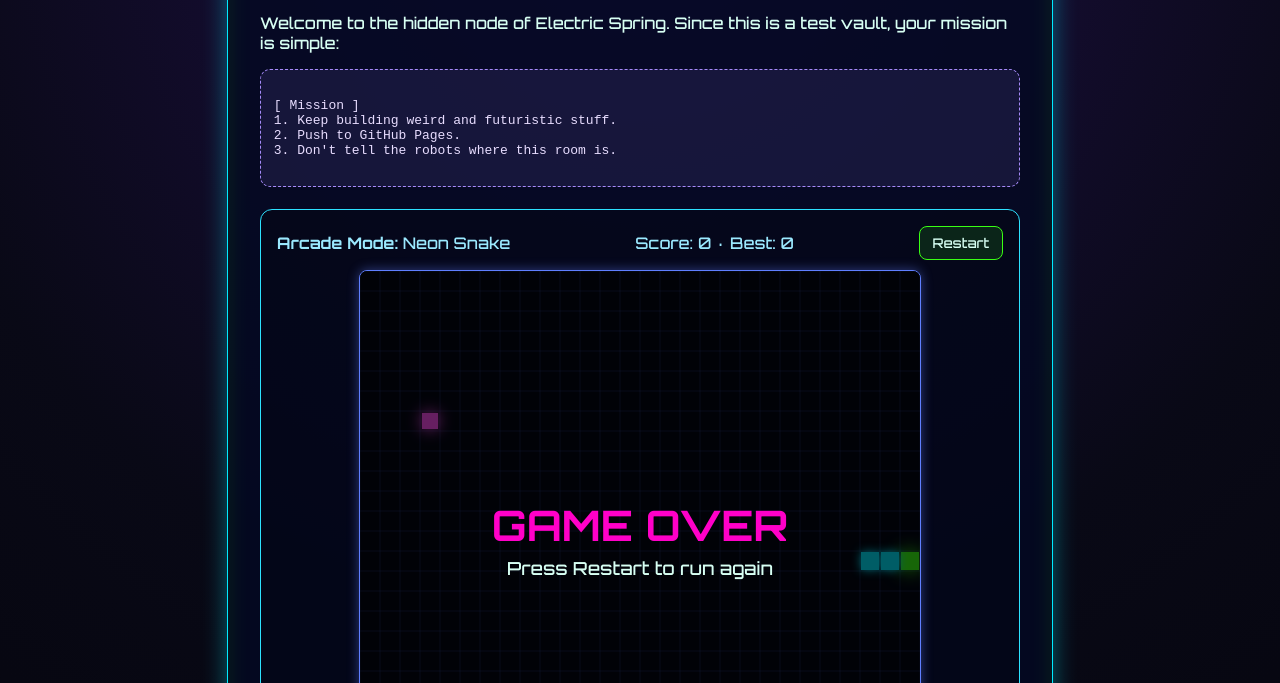
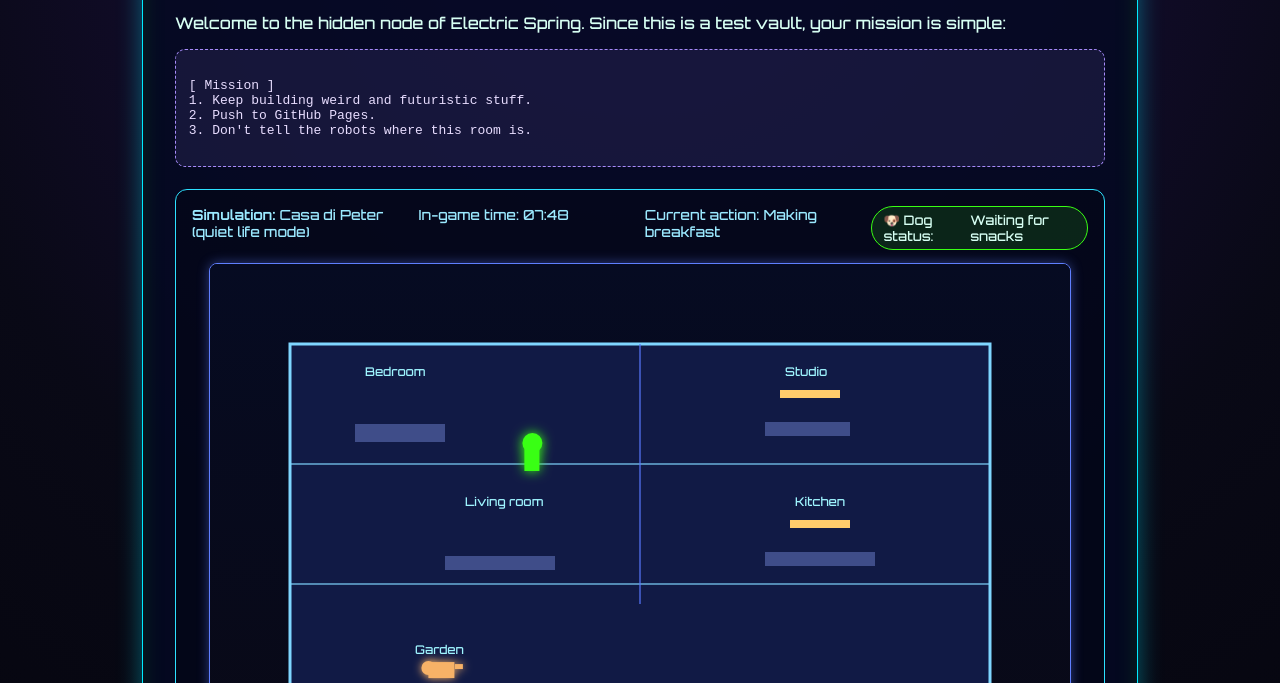
Before and after one commit to ElectricSpring/ElectricSpring.github.io, a plain HTML site: page secret-chamber.html in a window 1280 px wide. Shown: the part 117-800 px from the top of the page. Drawn offline with Linux system fonts and the light colour scheme.

Commit message:
Replace secret snake game with Peter house life simulation

```diff
--- a/secret-chamber.html
+++ b/secret-chamber.html
@@ -17,7 +17,7 @@
         }
 
         .panel {
-            width: min(760px, 90vw);
+            width: min(930px, 92vw);
             padding: 2rem;
             border-radius: 18px;
             border: 1px solid #00eaff;
@@ -38,7 +38,9 @@
         }
 
         @keyframes blink {
-            50% { opacity: 0.4; }
+            50% {
+                opacity: 0.4;
+            }
         }
 
         code {
@@ -65,39 +67,35 @@
         }
 
         .hud {
-            display: flex;
-            justify-content: space-between;
-            align-items: center;
-            margin-bottom: 0.6rem;
-            flex-wrap: wrap;
-            gap: 0.5rem;
+            display: grid;
+            grid-template-columns: repeat(auto-fit, minmax(160px, 1fr));
+            gap: 0.6rem;
+            margin-bottom: 0.8rem;
         }
 
         .hud p {
             margin: 0;
             color: #9be9ff;
+            font-size: 0.87rem;
         }
 
-        button {
-            font-family: inherit;
-            padding: 0.5rem 0.8rem;
+        .badge {
+            display: inline-flex;
+            align-items: center;
+            gap: 0.4rem;
+            font-size: 0.82rem;
             border: 1px solid #39ff14;
-            border-radius: 8px;
+            border-radius: 999px;
+            padding: 0.3rem 0.7rem;
+            width: fit-content;
             background: rgba(57, 255, 20, 0.12);
-            color: #d7fff3;
-            cursor: pointer;
         }
 
-        button:hover {
-            background: rgba(57, 255, 20, 0.2);
-        }
-
-        #snake-board {
+        #life-board {
             width: 100%;
-            max-width: 560px;
+            max-width: 860px;
             display: block;
             margin: 0 auto;
-            aspect-ratio: 1;
             border-radius: 8px;
             border: 1px solid #5f7fff;
             box-shadow: 0 0 12px rgba(95, 127, 255, 0.45);
@@ -106,8 +104,9 @@
 
         .help {
             margin-top: 0.8rem;
-            font-size: 0.85rem;
+            font-size: 0.84rem;
             color: #b9b8ff;
+            line-height: 1.5;
         }
     </style>
 </head>
@@ -123,171 +122,211 @@
 3. Don't tell the robots where this room is.
         </code>
 
-        <section class="game-wrap" aria-label="retro-game">
+        <section class="game-wrap" aria-label="mini-life-sim">
             <div class="hud">
-                <p><strong>Arcade Mode:</strong> Neon Snake</p>
-                <p>Score: <span id="score">0</span> · Best: <span id="best">0</span></p>
-                <button id="restart" type="button">Restart</button>
+                <p><strong>Simulation:</strong> Casa di Peter (quiet life mode)</p>
+                <p>In-game time: <span id="clock">06:00</span></p>
+                <p>Current action: <span id="action">Waking up</span></p>
+                <span class="badge">🐶 Dog status: <span id="dog-mood">Curious</span></span>
             </div>
-            <canvas id="snake-board" width="560" height="560"></canvas>
-            <p class="help">Use Arrow Keys or WASD to move. Eat data nodes, avoid the walls and your own trail.</p>
+            <canvas id="life-board" width="860" height="520"></canvas>
+            <p class="help">A tiny front-view life simulation: Peter moves through a 3-level house, eats, works, relaxes and plays with his dog during the day.</p>
         </section>
 
         <p><a href="index.html">Return to main gateway</a></p>
     </main>
 
     <script>
-        const board = document.getElementById('snake-board');
+        const board = document.getElementById('life-board');
         const ctx = board.getContext('2d');
-        const scoreEl = document.getElementById('score');
-        const bestEl = document.getElementById('best');
-        const restartBtn = document.getElementById('restart');
+        const clockEl = document.getElementById('clock');
+        const actionEl = document.getElementById('action');
+        const dogMoodEl = document.getElementById('dog-mood');
 
-        const gridSize = 20;
-        const tileCount = board.width / gridSize;
+        const house = {
+            x: 80,
+            y: 80,
+            width: 700,
+            height: 380,
+            floorHeight: 120,
+        };
 
-        let snake;
-        let direction;
-        let pendingDirection;
-        let food;
-        let score;
-        let best = Number(localStorage.getItem('neonSnakeBest') || 0);
-        let speed = 130;
-        let gameLoop;
+        const dayPlan = [
+            { minute: 6 * 60, room: 'bedroom', label: 'Waking up slowly', mood: 'Sleepy' },
+            { minute: 7 * 60 + 20, room: 'kitchen', label: 'Making breakfast', mood: 'Hungry' },
+            { minute: 9 * 60, room: 'studio', label: 'Working on projects', mood: 'Focused' },
+            { minute: 12 * 60 + 30, room: 'kitchen', label: 'Eating lunch', mood: 'Happy' },
+            { minute: 15 * 60, room: 'living', label: 'Playing with the dog', mood: 'Excited' },
+            { minute: 17 * 60 + 30, room: 'living', label: 'Quiet tea break', mood: 'Calm' },
+            { minute: 19 * 60, room: 'kitchen', label: 'Cooking dinner', mood: 'Creative' },
+            { minute: 21 * 60, room: 'bedroom', label: 'Reading and relaxing', mood: 'Peaceful' },
+            { minute: 23 * 60, room: 'bedroom', label: 'Sleeping', mood: 'Dreaming' },
+        ];
 
-        bestEl.textContent = best;
+        const roomTargets = {
+            bedroom: { x: house.x + 110, y: house.y + 70 },
+            studio: { x: house.x + 520, y: house.y + 70 },
+            kitchen: { x: house.x + 530, y: house.y + 200 },
+            living: { x: house.x + 210, y: house.y + 200 },
+            garden: { x: house.x + 150, y: house.y + 330 },
+        };
 
-        const randomCell = () => ({
-            x: Math.floor(Math.random() * tileCount),
-            y: Math.floor(Math.random() * tileCount),
-        });
+        const peter = {
+            x: house.x + 110,
+            y: house.y + 70,
+            size: 24,
+            color: '#39ff14',
+            target: roomTargets.bedroom,
+        };
 
-        function placeFood() {
-            food = randomCell();
-            while (snake.some((segment) => segment.x === food.x && segment.y === food.y)) {
-                food = randomCell();
+        const dog = {
+            x: house.x + 180,
+            y: house.y + 335,
+            size: 20,
+            wag: 0,
+        };
+
+        let simMinute = 6 * 60;
+        let lastTick = performance.now();
+
+        function getCurrentPlan(minute) {
+            let current = dayPlan[0];
+            for (const step of dayPlan) {
+                if (minute >= step.minute) {
+                    current = step;
+                }
             }
+            return current;
         }
 
-        function resetGame() {
-            snake = [
-                { x: 12, y: 14 },
-                { x: 11, y: 14 },
-                { x: 10, y: 14 },
-            ];
-            direction = { x: 1, y: 0 };
-            pendingDirection = direction;
-            score = 0;
-            speed = 130;
-            scoreEl.textContent = score;
-            placeFood();
-            if (gameLoop) {
-                clearInterval(gameLoop);
-            }
-            gameLoop = setInterval(tick, speed);
-            draw();
+        function formatClock(minute) {
+            const h = Math.floor((minute % (24 * 60)) / 60).toString().padStart(2, '0');
+            const m = (minute % 60).toString().padStart(2, '0');
+            return `${h}:${m}`;
         }
 
-        function drawGridGlow() {
-            ctx.strokeStyle = 'rgba(95, 127, 255, 0.18)';
-            ctx.lineWidth = 1;
-            for (let i = 0; i <= tileCount; i++) {
-                const p = i * gridSize;
+        function drawHouseShell() {
+            ctx.fillStyle = '#111a45';
+            ctx.fillRect(house.x, house.y, house.width, house.height);
+
+            ctx.strokeStyle = '#7fd6ff';
+            ctx.lineWidth = 3;
+            ctx.strokeRect(house.x, house.y, house.width, house.height);
+
+            for (let i = 1; i < 3; i += 1) {
+                const y = house.y + i * house.floorHeight;
+                ctx.strokeStyle = 'rgba(127,214,255,0.6)';
+                ctx.lineWidth = 2;
                 ctx.beginPath();
-                ctx.moveTo(p, 0);
-                ctx.lineTo(p, board.height);
-                ctx.stroke();
-                ctx.beginPath();
-                ctx.moveTo(0, p);
-                ctx.lineTo(board.width, p);
+                ctx.moveTo(house.x, y);
+                ctx.lineTo(house.x + house.width, y);
                 ctx.stroke();
             }
+
+            ctx.strokeStyle = 'rgba(87,120,255,0.6)';
+            ctx.beginPath();
+            ctx.moveTo(house.x + house.width / 2, house.y);
+            ctx.lineTo(house.x + house.width / 2, house.y + house.height - house.floorHeight);
+            ctx.stroke();
         }
 
-        function draw() {
-            ctx.fillStyle = '#020512';
-            ctx.fillRect(0, 0, board.width, board.height);
-            drawGridGlow();
+        function drawRoomDetails() {
+            ctx.fillStyle = '#9ff5ff';
+            ctx.font = '12px Orbitron';
+            ctx.fillText('Bedroom', roomTargets.bedroom.x - 35, roomTargets.bedroom.y - 38);
+            ctx.fillText('Studio', roomTargets.studio.x - 25, roomTargets.studio.y - 38);
+            ctx.fillText('Living room', roomTargets.living.x - 35, roomTargets.living.y - 38);
+            ctx.fillText('Kitchen', roomTargets.kitchen.x - 25, roomTargets.kitchen.y - 38);
+            ctx.fillText('Garden', roomTargets.garden.x - 25, roomTargets.garden.y - 20);
 
-            ctx.fillStyle = '#ff4df4';
-            ctx.shadowBlur = 16;
-            ctx.shadowColor = '#ff4df4';
-            ctx.fillRect(food.x * gridSize + 2, food.y * gridSize + 2, gridSize - 4, gridSize - 4);
+            ctx.fillStyle = '#3f4d89';
+            ctx.fillRect(roomTargets.bedroom.x - 45, roomTargets.bedroom.y + 10, 90, 18);
+            ctx.fillRect(roomTargets.studio.x - 45, roomTargets.studio.y + 8, 85, 14);
+            ctx.fillRect(roomTargets.kitchen.x - 55, roomTargets.kitchen.y + 8, 110, 14);
+            ctx.fillRect(roomTargets.living.x - 55, roomTargets.living.y + 12, 110, 14);
 
-            snake.forEach((segment, index) => {
-                ctx.fillStyle = index === 0 ? '#39ff14' : '#00eaff';
-                ctx.shadowBlur = index === 0 ? 18 : 10;
-                ctx.shadowColor = index === 0 ? '#39ff14' : '#00eaff';
-                ctx.fillRect(segment.x * gridSize + 1, segment.y * gridSize + 1, gridSize - 2, gridSize - 2);
-            });
+            ctx.fillStyle = '#ffcb6b';
+            ctx.fillRect(roomTargets.kitchen.x - 30, roomTargets.kitchen.y - 24, 60, 8);
+            ctx.fillRect(roomTargets.studio.x - 30, roomTargets.studio.y - 24, 60, 8);
+
+            ctx.fillStyle = '#2f9d65';
+            ctx.fillRect(house.x + 20, house.y + house.height, house.width - 40, 20);
+        }
+
+        function drawCharacter(entity, fill, accent) {
+            ctx.fillStyle = fill;
+            ctx.shadowColor = accent;
+            ctx.shadowBlur = 12;
+            ctx.beginPath();
+            ctx.arc(entity.x, entity.y - entity.size / 2, entity.size / 2.4, 0, Math.PI * 2);
+            ctx.fill();
+            ctx.fillRect(entity.x - entity.size / 3, entity.y - entity.size / 3, entity.size / 1.6, entity.size);
             ctx.shadowBlur = 0;
         }
 
-        function gameOver() {
-            clearInterval(gameLoop);
-            ctx.fillStyle = 'rgba(0, 0, 0, 0.6)';
-            ctx.fillRect(0, 0, board.width, board.height);
-            ctx.fillStyle = '#ff00c8';
-            ctx.textAlign = 'center';
-            ctx.font = '700 42px Orbitron';
-            ctx.fillText('GAME OVER', board.width / 2, board.height / 2 - 10);
-            ctx.fillStyle = '#d7fff3';
-            ctx.font = '500 18px Orbitron';
-            ctx.fillText('Press Restart to run again', board.width / 2, board.height / 2 + 24);
+        function drawDog() {
+            ctx.fillStyle = '#f7b267';
+            ctx.shadowColor = '#f7b267';
+            ctx.shadowBlur = 9;
+            ctx.fillRect(dog.x - 12, dog.y - 12, 26, 16);
+            ctx.fillRect(dog.x + 10 + Math.sin(dog.wag) * 5, dog.y - 10, 8, 5);
+            ctx.beginPath();
+            ctx.arc(dog.x - 12, dog.y - 6, 7, 0, Math.PI * 2);
+            ctx.fill();
+            ctx.shadowBlur = 0;
         }
 
-        function tick() {
-            direction = pendingDirection;
-            const head = { x: snake[0].x + direction.x, y: snake[0].y + direction.y };
-
-            const hitWall = head.x < 0 || head.x >= tileCount || head.y < 0 || head.y >= tileCount;
-            const hitSelf = snake.some((segment) => segment.x === head.x && segment.y === head.y);
-            if (hitWall || hitSelf) {
-                gameOver();
+        function moveTowards(entity, target, speed) {
+            const dx = target.x - entity.x;
+            const dy = target.y - entity.y;
+            const dist = Math.hypot(dx, dy);
+            if (dist < 1) {
                 return;
             }
+            entity.x += (dx / dist) * speed;
+            entity.y += (dy / dist) * speed;
+        }
 
-            snake.unshift(head);
+        function updateHud(plan) {
+            clockEl.textContent = formatClock(simMinute);
+            actionEl.textContent = plan.label;
+            dogMoodEl.textContent = plan.room === 'living' ? 'Super playful' : plan.room === 'kitchen' ? 'Waiting for snacks' : 'Curious';
+        }
 
-            if (head.x === food.x && head.y === food.y) {
-                score += 10;
-                scoreEl.textContent = score;
-                if (score > best) {
-                    best = score;
-                    bestEl.textContent = best;
-                    localStorage.setItem('neonSnakeBest', String(best));
-                }
-                placeFood();
+        function drawSky() {
+            const gradient = ctx.createLinearGradient(0, 0, 0, board.height);
+            gradient.addColorStop(0, '#060b22');
+            gradient.addColorStop(1, '#090916');
+            ctx.fillStyle = gradient;
+            ctx.fillRect(0, 0, board.width, board.height);
+        }
 
-                if (speed > 75) {
-                    speed -= 4;
-                    clearInterval(gameLoop);
-                    gameLoop = setInterval(tick, speed);
-                }
-            } else {
-                snake.pop();
+        function animate(now) {
+            const elapsed = now - lastTick;
+            if (elapsed > 260) {
+                simMinute = (simMinute + 6) % (24 * 60);
+                lastTick = now;
             }
 
-            draw();
+            const plan = getCurrentPlan(simMinute);
+            peter.target = roomTargets[plan.room] || roomTargets.living;
+
+            moveTowards(peter, peter.target, 1.8);
+            const dogTarget = plan.room === 'living' ? { x: peter.x - 34, y: peter.y + 15 } : roomTargets.garden;
+            moveTowards(dog, dogTarget, 1.5);
+            dog.wag += 0.3;
+
+            updateHud(plan);
+            drawSky();
+            drawHouseShell();
+            drawRoomDetails();
+            drawCharacter(peter, peter.color, '#39ff14');
+            drawDog();
+
+            requestAnimationFrame(animate);
         }
 
-        function updateDirection(next) {
-            if (next.x === -direction.x && next.y === -direction.y) {
-                return;
-            }
-            pendingDirection = next;
-        }
-
-        window.addEventListener('keydown', (event) => {
-            const key = event.key.toLowerCase();
-            if (key === 'arrowup' || key === 'w') updateDirection({ x: 0, y: -1 });
-            if (key === 'arrowdown' || key === 's') updateDirection({ x: 0, y: 1 });
-            if (key === 'arrowleft' || key === 'a') updateDirection({ x: -1, y: 0 });
-            if (key === 'arrowright' || key === 'd') updateDirection({ x: 1, y: 0 });
-        });
-
-        restartBtn.addEventListener('click', resetGame);
-        resetGame();
+        requestAnimationFrame(animate);
     </script>
 </body>
 </html>
```
